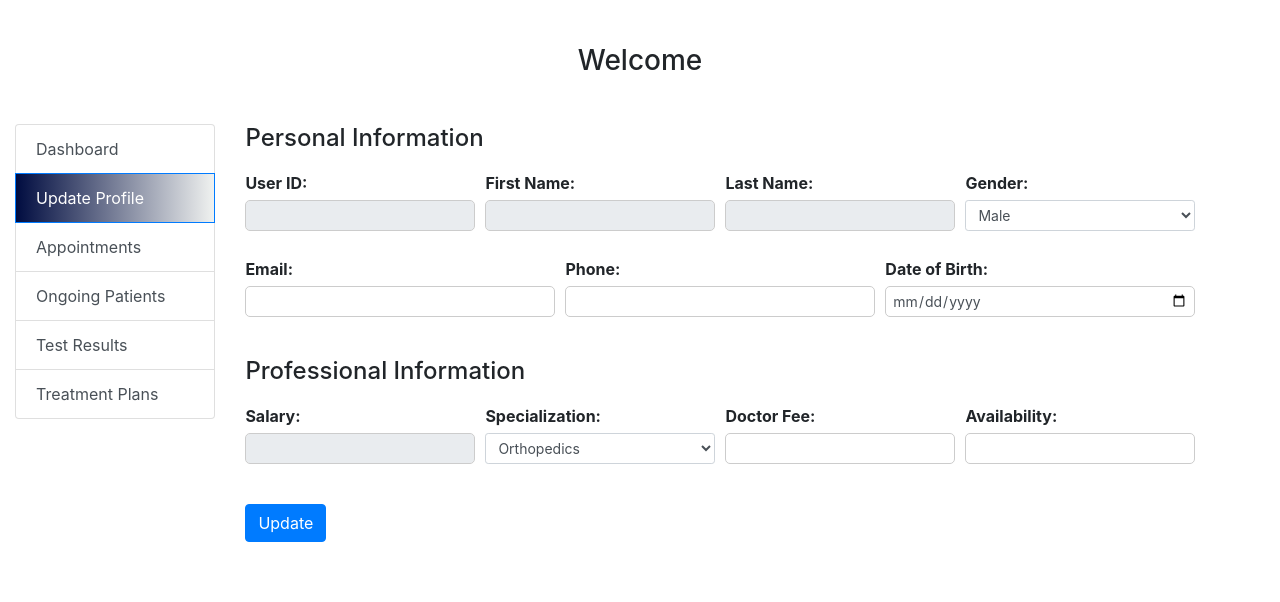
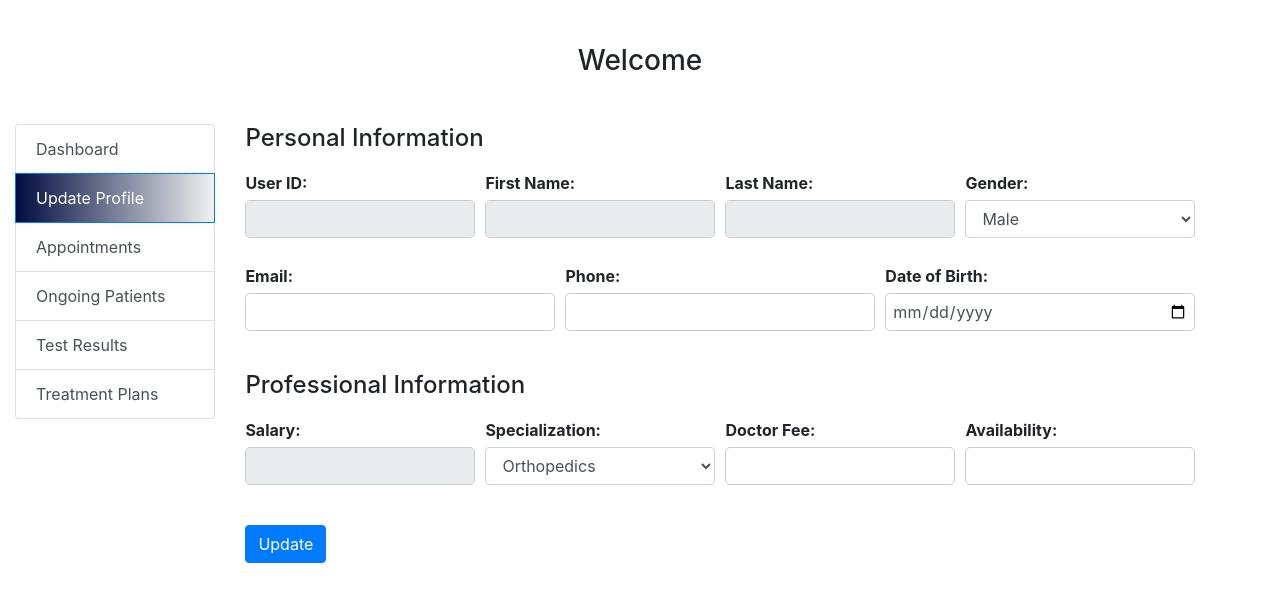
Before and after one commit to samiulislam07/Hospital-Patient-Management-System_CSE311, a PHP site: page /doctor_dashboard.php in a window 1280 px wide, after a click on "Update Profile". Shown: the part 56-658 px from the top of the page. Run offline with PHP 8.4, Linux system fonts and the light colour scheme; the visitor is signed in with stand-in values (Sample User, id 1); data comes from the database, SQL or seed files in the repository; data that the repository does not hold is empty.

Commit message:
Updated files

```diff
--- a/doctor_dashboard.php
+++ b/doctor_dashboard.php
@@ -341,19 +341,19 @@ $con->close();
                             <div class="form-row">
                                 <div class="form-group col-md-3">
                                     <label>User ID:</label>
-                                    <input type="text" class="form-control form-control-sm" value="<?= $doctor['user_id'] ?? '' ?>" disabled>
+                                    <input type="text" class="form-control" value="<?= $doctor['user_id'] ?? '' ?>" disabled>
                                 </div>
                                 <div class="form-group col-md-3">
                                     <label>First Name:</label>
-                                    <input type="text" class="form-control form-control-sm" value="<?= $doctor['first_name'] ?? '' ?>" disabled>
+                                    <input type="text" class="form-control" value="<?= $doctor['first_name'] ?? '' ?>" disabled>
                                 </div>
                                 <div class="form-group col-md-3">
                                     <label>Last Name:</label>
-                                    <input type="text" class="form-control form-control-sm" value="<?= $doctor['last_name'] ?? '' ?>" disabled>
+                                    <input type="text" class="form-control" value="<?= $doctor['last_name'] ?? '' ?>" disabled>
                                 </div>
                                 <div class="form-group col-md-3">
                                     <label>Gender:</label>
-                                    <select class="form-control form-control-sm" name="gender">
+                                    <select class="form-control" name="gender">
                                         <option value="Male" <?= isset($doctor['gender']) && $doctor['gender'] == 'Male' ? 'selected' : '' ?>>Male</option>
                                         <option value="Female" <?= isset($doctor['gender']) && $doctor['gender'] == 'Female' ? 'selected' : '' ?>>Female</option>
                                         <option value="Other" <?= isset($doctor['gender']) && $doctor['gender'] == 'Other' ? 'selected' : '' ?>>Other</option>
@@ -364,15 +364,15 @@ $con->close();
                             <div class="form-row">
                                 <div class="form-group col-md-4">
                                     <label>Email:</label>
-                                    <input type="email" name="email" class="form-control form-control-sm" value="<?= $doctor['email'] ?? '' ?>">
+                                    <input type="email" name="email" class="form-control" value="<?= $doctor['email'] ?? '' ?>">
                                 </div>
                                 <div class="form-group col-md-4">
                                     <label>Phone:</label>
-                                    <input type="text" name="phone" class="form-control form-control-sm" value="<?= $doctor['phone'] ?? '' ?>">
+                                    <input type="text" name="phone" class="form-control" value="<?= $doctor['phone'] ?? '' ?>">
                                 </div>
                                 <div class="form-group col-md-4">
                                     <label>Date of Birth:</label>
-                                    <input type="date" class="form-control form-control-sm" name="dob" value="<?= htmlspecialchars($doctor['dob'] ?? '') ?>">
+                                    <input type="date" class="form-control" name="dob" value="<?= htmlspecialchars($doctor['dob'] ?? '') ?>">
                                 </div>
                             </div>
 
@@ -381,11 +381,11 @@ $con->close();
                             <div class="form-row">
                                 <div class="form-group col-md-3">
                                     <label>Salary:</label>
-                                    <input type="text" class="form-control form-control-sm" value="<?= $doctor['salary'] ?? '' ?>" disabled>
+                                    <input type="text" class="form-control " value="<?= $doctor['salary'] ?? '' ?>" disabled>
                                 </div>
                                 <div class="form-group col-md-3">
                                     <label>Specialization:</label>
-                                    <select name="specialization" class="form-control form-control-sm">
+                                    <select name="specialization" class="form-control">
                                         <?php foreach ($departments as $dept): ?>
                                             <option value="<?= $dept ?>" <?= ($doctor['specialization'] ?? '') == $dept ? 'selected' : '' ?>><?= $dept ?></option>
                                         <?php endforeach; ?>
@@ -393,11 +393,11 @@ $con->close();
                                 </div>
                                 <div class="form-group col-md-3">
                                     <label>Doctor Fee:</label>
-                                    <input type="text" name="doc_fee" class="form-control form-control-sm" value="<?= $doctor['doc_fee'] ?? '' ?>">
+                                    <input type="text" name="doc_fee" class="form-control" value="<?= $doctor['doc_fee'] ?? '' ?>">
                                 </div>
                                 <div class="form-group col-md-3">
                                     <label>Availability:</label>
-                                    <input type="text" name="availability" class="form-control form-control-sm" value="<?= $doctor['availability'] ?? '' ?>">
+                                    <input type="text" name="availability" class="form-control" value="<?= $doctor['availability'] ?? '' ?>">
                                 </div>
                             </div>
                         </form>
--- a/patient_func.php
+++ b/patient_func.php
@@ -114,6 +114,7 @@ if (isset($_POST['app-submit'])) {
     }
   }
 
+//fetch Pending Tests
 function display_pending_tests()
 {
     global $con;
```
